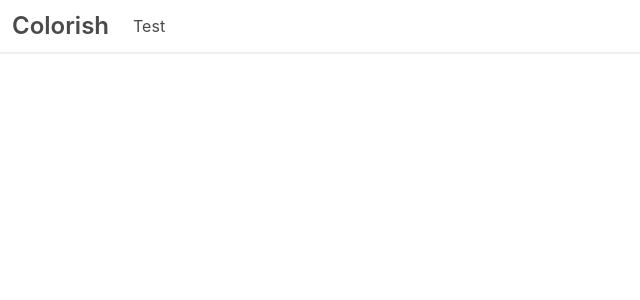
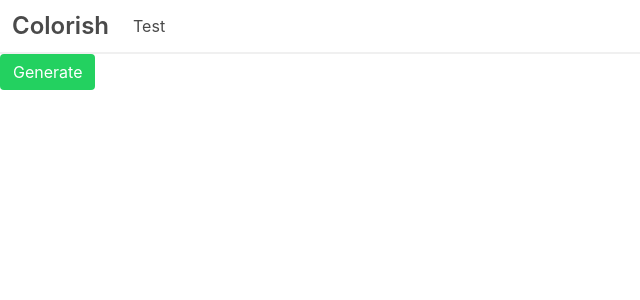
Before and after one commit to awmleer/colorish, a React app in the folder front/: page / in a window 1280 px wide. Shown: the top 300 px of the page, without its empty margins (0-640 px from the left). Built offline with nearby package versions, Linux system fonts and the light colour scheme.

Commit message:
color type

```diff
--- /dev/null
+++ b/front/src/classes/color.ts
@@ -0,0 +1 @@
+export type Color = [number, number, number]
--- a/front/src/components/app.tsx
+++ b/front/src/components/app.tsx
@@ -1,16 +1,21 @@
-import {FC} from 'react'
+import {FC, useState} from 'react'
 import * as React from 'react'
 import styled from 'styled-components'
 import {NavBar} from './nav-bar'
+import {Color} from '../classes/color'
 
 const Header = styled.div`
   padding: 12px;
 `
 
 export const App: FC = function() {
+  const [schema, setSchema] = useState<Color[]>(null)
   return (
     <>
       <NavBar/>
+      <button className="button is-success">
+        Generate
+      </button>
     </>
   )
 }
```
